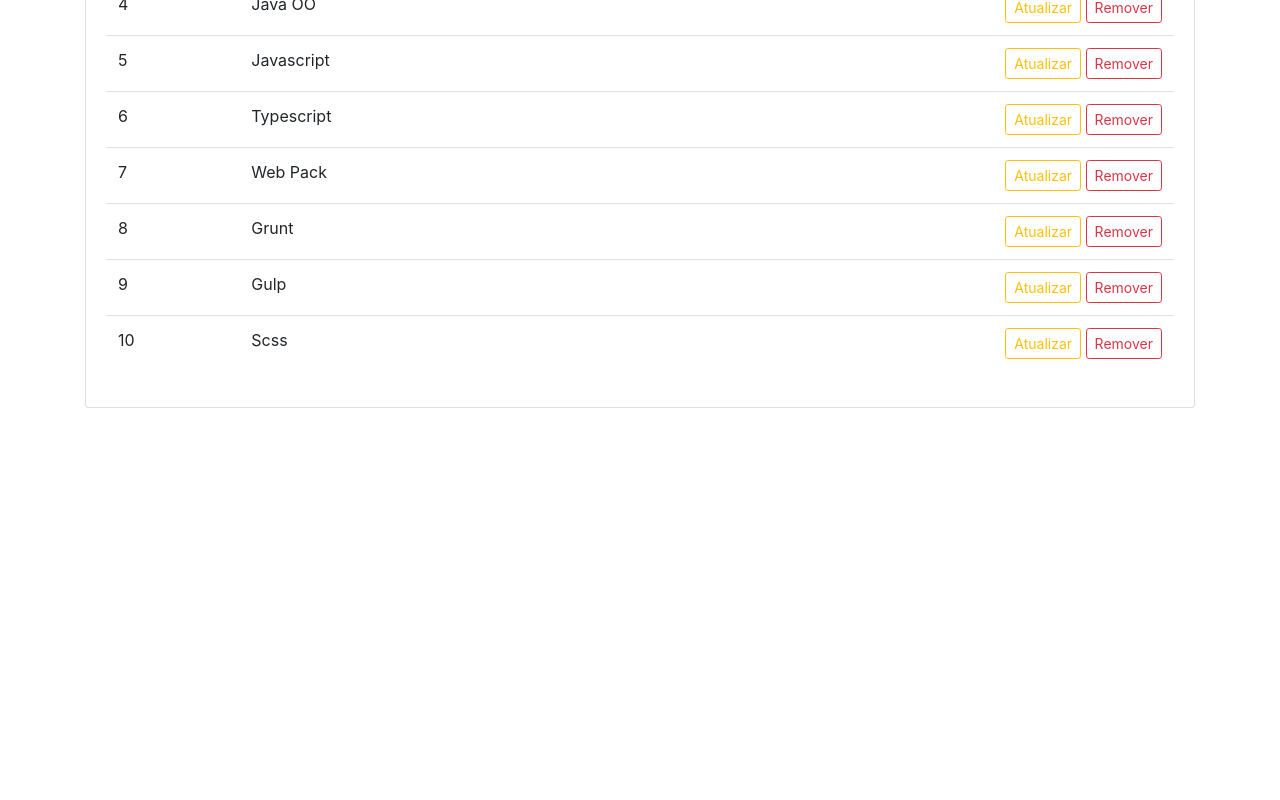
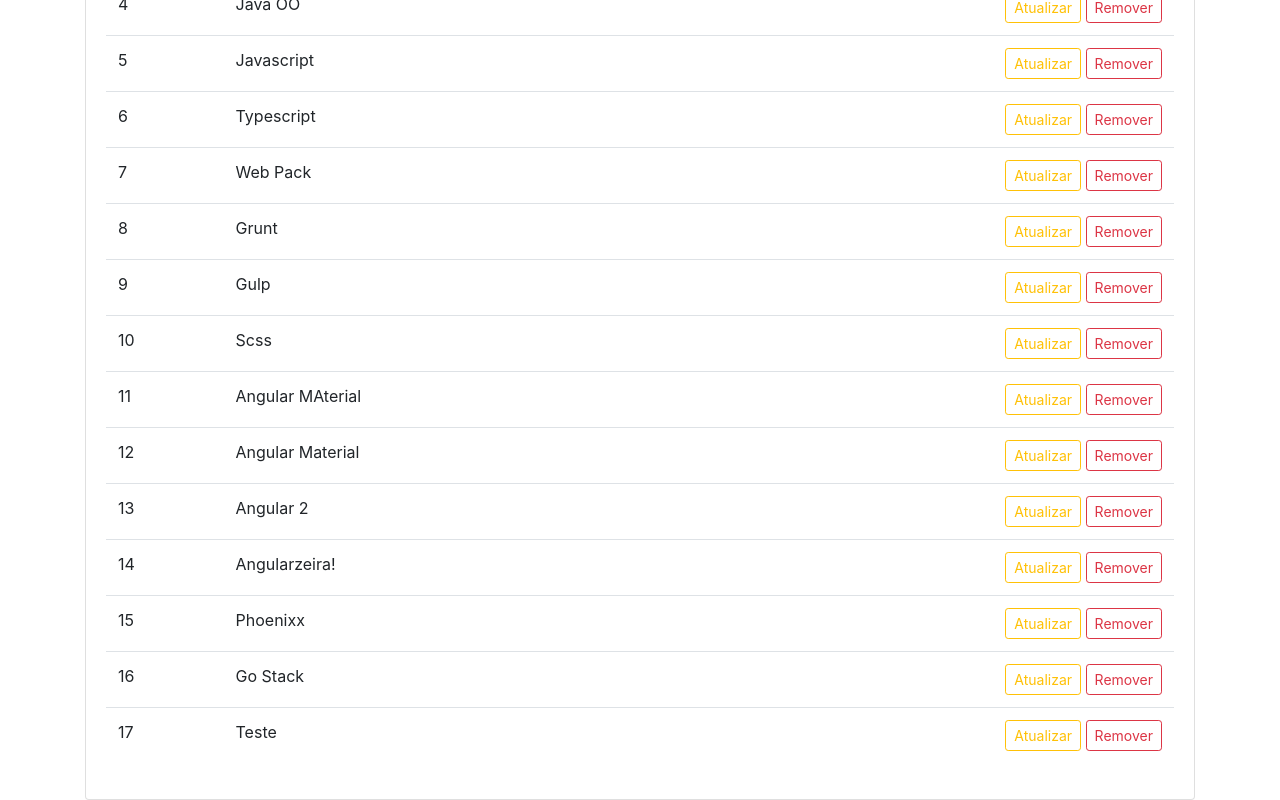
Before and after one commit to alexandrenilton/angular_training, an Angular app in the folder requests-http/: page /cursos in a window 1280 px wide. Shown: the part 379-1179 px from the top of the page. Before the commit the page ends 800 px from the top, so only its background shows below. Built offline with nearby package versions, Linux system fonts and the light colour scheme; data requests are answered from the project's data file.

Commit message:
Added create for cursos-form

```diff
--- a/requests-http/db.json
+++ b/requests-http/db.json
@@ -39,6 +39,34 @@
     {
       "id": 10,
       "nome": "Scss"
+    },
+    {
+      "nome": "Angular MAterial",
+      "id": 11
+    },
+    {
+      "nome": "Angular Material",
+      "id": 12
+    },
+    {
+      "nome": "Angular 2",
+      "id": 13
+    },
+    {
+      "nome": "Angularzeira!",
+      "id": 14
+    },
+    {
+      "nome": "Phoenixx",
+      "id": 15
+    },
+    {
+      "nome": "Go Stack",
+      "id": 16
+    },
+    {
+      "nome": "Teste",
+      "id": 17
     }
   ]
 }
--- a/requests-http/src/app/cursos/cursos-form/cursos-form.component.html
+++ b/requests-http/src/app/cursos/cursos-form/cursos-form.component.html
@@ -7,6 +7,7 @@
   <div class="form-row">
     <div class="col-sm-12">
       <label for="nome">Nome do Curso</label>
+
       <input
         type="text"
         class="form-control"
@@ -15,16 +16,25 @@
         formControlName="nome"
         [ngClass]="{ 'is-invalid': submitted && hasError('nome') }"
       />
-      <div class="invalid-feedback" *ngIf="hasError('nome')['required']">
-        Informe um nome para o curso
+      <div
+        class="invalid-feedback"
+        *ngIf="hasError('nome') && hasError('nome')['required']"
+      >
+        Por favor informe um nome para o curso.
       </div>
-      <div class="invalid-feedback" *ngIf="hasError('nome')['minlength']">
+      <div
+        class="invalid-feedback"
+        *ngIf="hasError('nome') && hasError('nome')['minlength']"
+      >
         Nome precisa ter no mínimo
-        {{ hasError('nome')['minlength'].requiredLength }}
+        {{ hasError('nome')['minlength'].requiredLength }} caracteres.
       </div>
-      <div class="invalid-feedback" *ngIf="hasError('nome')['maxlength']">
+      <div
+        class="invalid-feedback"
+        *ngIf="hasError('nome') && hasError('nome')['maxlength']"
+      >
         Nome precisa ter no máximo
-        {{ hasError('nome')['maxlength'].requiredLength }}
+        {{ hasError('nome')['maxlength'].requiredLength }} caracteres.
       </div>
     </div>
   </div>
--- a/requests-http/src/app/cursos/cursos-form/cursos-form.component.ts
+++ b/requests-http/src/app/cursos/cursos-form/cursos-form.component.ts
@@ -1,5 +1,8 @@
+import { AlertModalService } from './../../shared/alert-modal.service';
+import { CursosService } from './../cursos.service';
 import { Component, OnInit } from '@angular/core';
 import { FormGroup, FormBuilder, Validators } from '@angular/forms';
+import { Location } from '@angular/common';
 
 @Component({
   selector: 'app-cursos-form',
@@ -10,7 +13,12 @@
   form: FormGroup;
   submitted = false; // pra saber se o form foi submetido ou não
 
-  constructor(private fb: FormBuilder) {}
+  constructor(
+    private fb: FormBuilder,
+    private service: CursosService,
+    private modal: AlertModalService,
+    private location: Location
+  ) {}
 
   ngOnInit() {
     this.form = this.fb.group({
@@ -30,6 +38,21 @@
     console.log(this.form.value);
     if (this.form.valid) {
       console.log('submit');
+      // chamada ao serviço
+      this.service.create(this.form.value).subscribe(
+        success => {
+          console.log('sucesso');
+          this.modal.showAlertSuccess('Curso gravado com sucesso!');
+          this.location.back(); // mesma coisa de clicar no botao de voltar do browser
+        },
+        failure => {
+          console.error(failure);
+          this.modal.showAlertDanger(
+            'Erro ao tentar gravar novo curso na base de dados'
+          );
+        },
+        () => console.log('Request completed!')
+      );
     }
   }
 
--- a/requests-http/src/app/cursos/cursos.service.ts
+++ b/requests-http/src/app/cursos/cursos.service.ts
@@ -2,26 +2,24 @@
 import { Curso } from './curso';
 import { Injectable } from '@angular/core';
 import { HttpClient } from '@angular/common/http';
-import { tap, delay } from 'rxjs/operators';
-
+import { tap, delay, take } from 'rxjs/operators';
 
 @Injectable({
   providedIn: 'root'
 })
 export class CursosService {
-
   private readonly API = `${environment.API}cursos`;
 
-  constructor(
-    private http: HttpClient
-  ) { }
+  constructor(private http: HttpClient) {}
 
   list() {
-    return this.http.get<Curso[]>(this.API)
-      .pipe(
-        delay(2000),
-        tap(console.log)
-      );
+    return this.http.get<Curso[]>(this.API).pipe(
+      delay(2000),
+      tap(console.log)
+    );
   }
 
+  create(curso: Curso) {
+    return this.http.post(this.API, curso).pipe(take(1));
+  }
 }
--- a/requests-http/src/app/shared/alert-modal.service.ts
+++ b/requests-http/src/app/shared/alert-modal.service.ts
@@ -13,13 +13,16 @@
   providedIn: 'root'
 })
 export class AlertModalService {
+  constructor(private modalService: BsModalService) {}
 
-  constructor(private modalService: BsModalService) { }
-
-  private showAlert(message: string, type: AlertTypes) {
+  private showAlert(message: string, type: AlertTypes, dismissTimout?: number) {
     const bsModalRef: BsModalRef = this.modalService.show(AlertModalComponent);
     bsModalRef.content.type = type;
     bsModalRef.content.message = message;
+
+    if (dismissTimout) {
+      setTimeout(() => bsModalRef.hide(), dismissTimout);
+    }
   }
 
   showAlertDanger(message: string) {
@@ -27,7 +30,7 @@
   }
 
   showAlertSuccess(message: string) {
-    this.showAlert(message, AlertTypes.SUCCESS);
+    this.showAlert(message, AlertTypes.SUCCESS, 2000);
   }
 
   showAlertInfo(message: string) {
@@ -37,5 +40,4 @@
   showAlertWarning(message: string) {
     this.showAlert(message, AlertTypes.WARNING);
   }
-
 }
--- a/requests-http/src/app/shared/alert-modal/alert-modal.component.html
+++ b/requests-http/src/app/shared/alert-modal/alert-modal.component.html
@@ -1,9 +1,13 @@
 <div class="alert alert-{{ type }} no-margin" role="alert">
   {{ message }}
-  You should check in on some of those fields!
-
   <!-- para fechar o modal.. (click)="onClose()" -->
-  <button type="button" class="close" data-dismiss="alert" aria-label="Close" (click)="onClose()">
+  <button
+    type="button"
+    class="close"
+    data-dismiss="alert"
+    aria-label="Close"
+    (click)="onClose()"
+  >
     <span aria-hidden="true">&times;</span>
   </button>
 </div>
```
